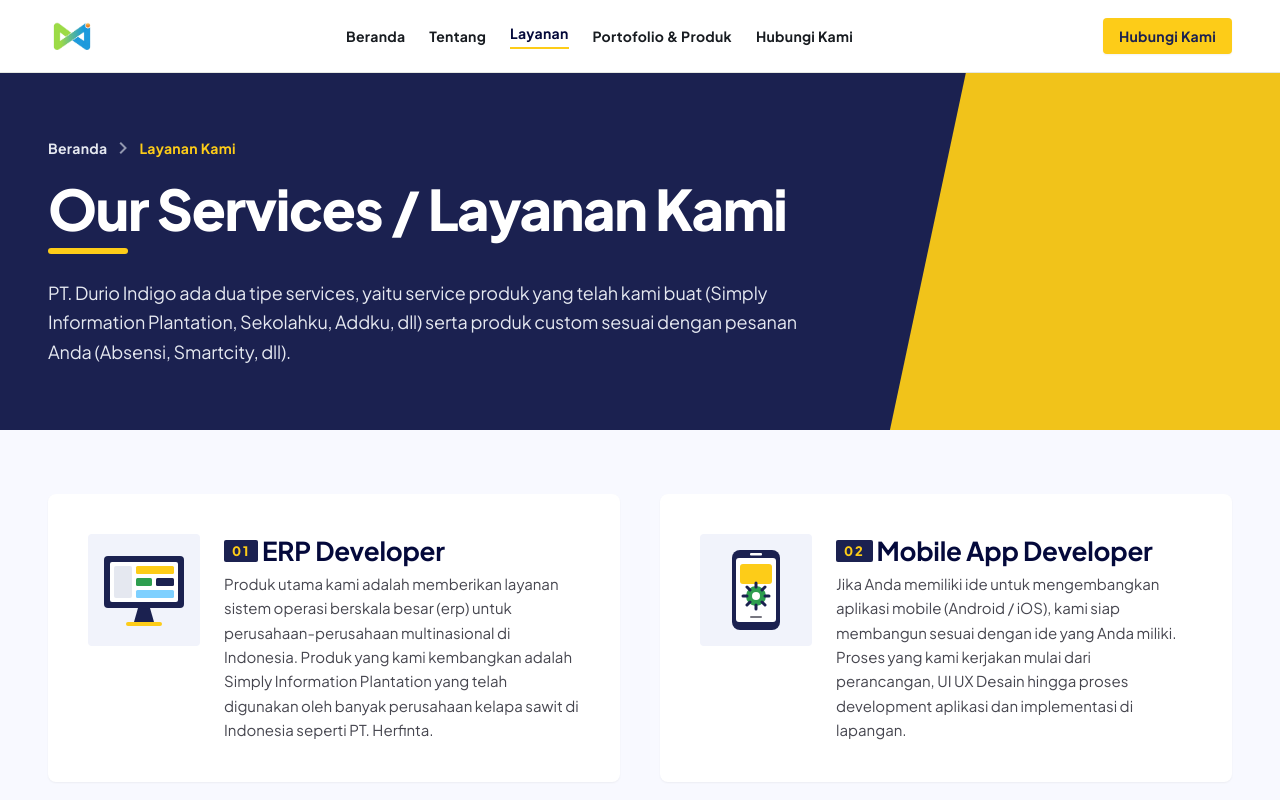
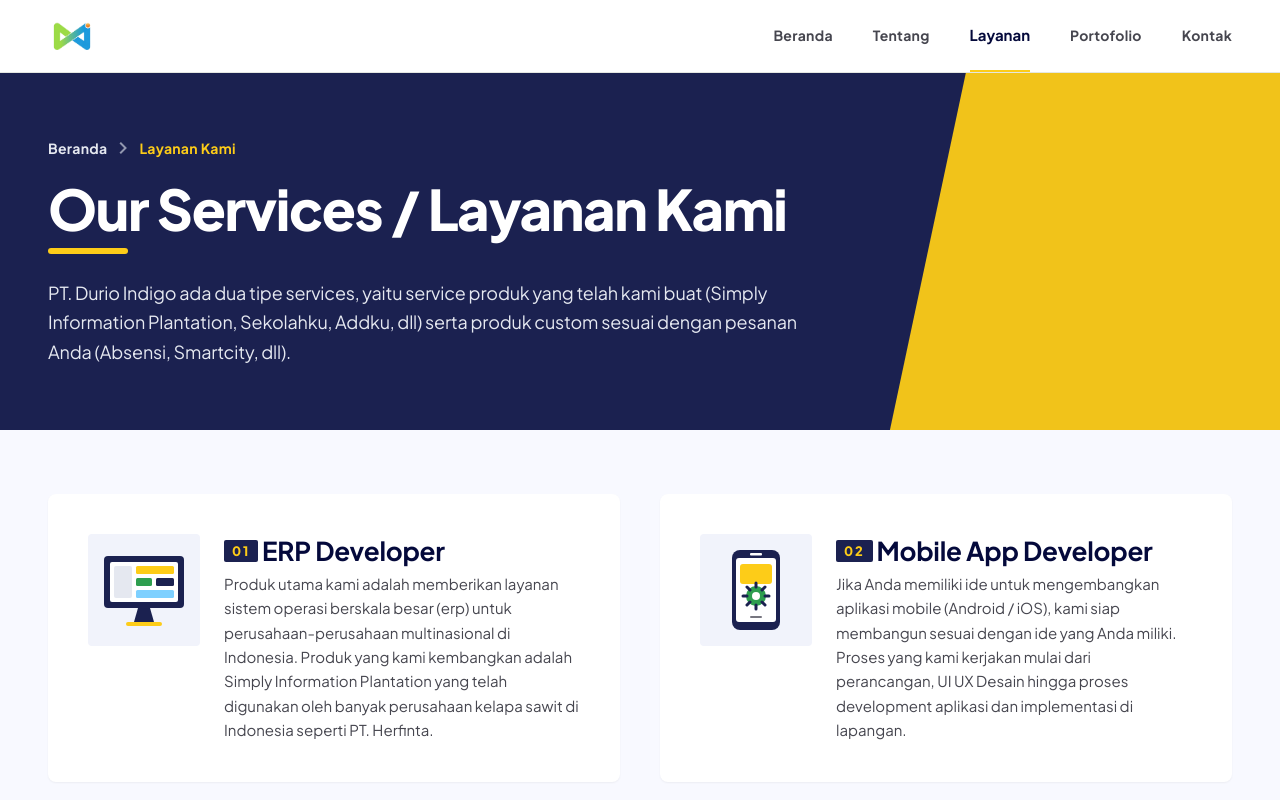
Before and after one commit to fitrizatriaoktavia0110/company_profile_test, a website: page layanan.html in a window 1280 px wide. Shown: the top 800 px of the page. Drawn offline with nearby package versions, Linux system fonts and the light colour scheme.

Commit message:
push baru

```diff
--- a/layanan.html
+++ b/layanan.html
@@ -13,20 +13,19 @@
   </head>
   <body class="bg-surface font-body-md text-body-md text-on-surface antialiased">
     <header class="fixed top-0 left-0 right-0 z-50 bg-surface-container-lowest border-b border-[#E4E7E2]">
-      <div class="max-w-[1440px] mx-auto px-margin h-[72px] flex items-center justify-between">
-        <a href="index.html" class="flex items-center gap-space-xs">
-          <img src="assets/images/durioLogo.png" alt="PT Durio Indigo" class="h-12 w-auto object-contain">
-        </a>
-        <nav class="hidden md:flex items-center gap-space-lg font-label-md text-label-md">
-          <a href="index.html" class="text-on-surface hover:text-secondary-container transition-colors">Beranda</a>
-          <a href="tentang.html" class="text-on-surface hover:text-secondary-container transition-colors">Tentang</a>
-          <a href="layanan.html" class="text-primary font-bold border-b-2 border-secondary-container pb-1">Layanan</a>
-          <a href="portofolio.html" class="text-on-surface hover:text-secondary-container transition-colors">Portofolio &amp; Produk</a>
-          <a href="kontak.html" class="text-on-surface hover:text-secondary-container transition-colors">Hubungi Kami</a>
+      <div class="h-[72px] max-w-[1440px] mx-auto px-margin flex items-center justify-between">
+        <div class="flex items-center gap-space-sm">
+          <a class="flex items-center" href="index.html">
+            <img alt="Durio Indigo" class="h-12 w-auto object-contain" src="assets/images/durioLogo.png">
+          </a>
+        </div>
+        <nav class="hidden lg:flex items-center gap-space-xl h-[72px]">
+          <a class="h-[72px] inline-flex items-center font-label-md text-label-md text-on-surface-variant hover:text-primary transition-colors border-b-2 border-transparent" href="index.html">Beranda</a>
+          <a class="h-[72px] inline-flex items-center font-label-md text-label-md text-on-surface-variant hover:text-primary transition-colors border-b-2 border-transparent" href="tentang.html">Tentang</a>
+          <a aria-current="page" class="h-[72px] inline-flex items-center transition-colors border-b-2 border-secondary-container text-primary font-bold" href="layanan.html">Layanan</a>
+          <a class="h-[72px] inline-flex items-center font-label-md text-label-md text-on-surface-variant hover:text-primary transition-colors border-b-2 border-transparent" href="portofolio.html">Portofolio</a>
+          <a class="h-[72px] inline-flex items-center font-label-md text-label-md text-on-surface-variant hover:text-primary transition-colors border-b-2 border-transparent" href="kontak.html">Kontak</a>
         </nav>
-        <div class="flex items-center gap-space-sm">
-          <a href="kontak.html" class="inline-flex items-center justify-center px-space-md py-2 bg-secondary-container hover:bg-secondary-fixed-dim text-primary-container font-label-md text-label-md font-bold rounded-lg shadow-xs transition-all">Hubungi Kami</a>
-        </div>
       </div>
     </header>
     <main class="w-full pt-[72px] bg-surface min-h-[calc(100vh-72px)]">
```
Also changed, not shown: index.html (+2 -2 lines), kontak.html (+0 -3 lines), portofolio.html (+0 -3 lines), tentang.html (+1 -1 lines), assets/css/output.css.
